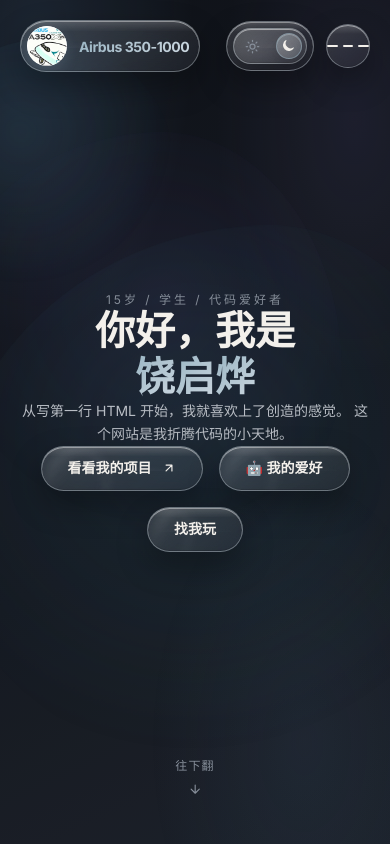
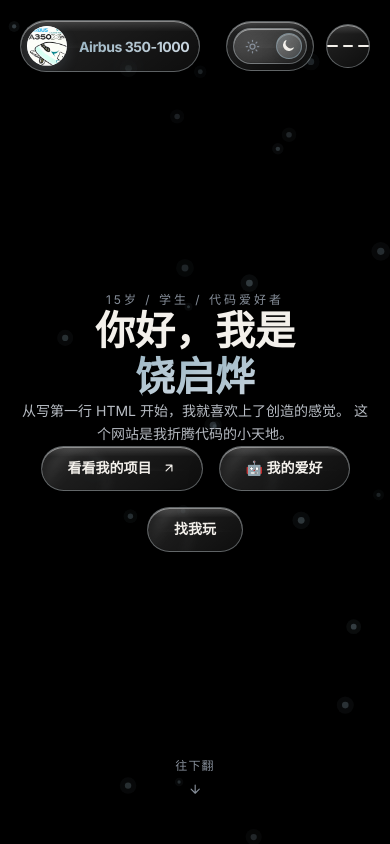
Before and after one commit to raoroger380/rogersite, a Next.js app: page / in a window 390 px wide. Built offline with nearby package versions, Linux system fonts and the light colour scheme.

Commit message:
perf: simplify monochrome background rendering

```diff
--- a/src/app/globals.css
+++ b/src/app/globals.css
@@ -2,9 +2,9 @@
 
 :root {
   color-scheme: light;
-  --bg-primary: #f4f1ec;
-  --bg-secondary: #ebe6df;
-  --bg-tertiary: #e1dcd2;
+  --bg-primary: #ffffff;
+  --bg-secondary: #ffffff;
+  --bg-tertiary: #ffffff;
   --accent: #477b89;
   --accent-soft: #6f9aa6;
   --accent-rgb: 71, 123, 137;
@@ -50,9 +50,9 @@
 
 :root[data-theme="dark"] {
   color-scheme: dark;
-  --bg-primary: #0f1218;
-  --bg-secondary: #161a22;
-  --bg-tertiary: #20262f;
+  --bg-primary: #000000;
+  --bg-secondary: #000000;
+  --bg-tertiary: #000000;
   --accent: #9bb6c4;
   --accent-soft: #cbd6df;
   --accent-rgb: 155, 182, 196;
@@ -2769,6 +2769,54 @@ body {
    pointer while using responsive emulation. */
 @media (max-width: 767px) {
   .liquid-particle-canvas {
+    display: block !important;
+    opacity: 0.64;
+    filter: none;
+  }
+}
+
+/* ===== Monochrome background field =====
+   Keep the page surface pure black or white. The accent is reserved for the
+   intentionally sparse particle layer, so glass surfaces and text remain the
+   visual hierarchy instead of competing with a full-screen gradient. */
+html,
+body {
+  background-color: var(--bg-primary) !important;
+}
+
+.liquid-background,
+.theme-transition-orb > .liquid-background {
+  background: var(--bg-primary) !important;
+}
+
+.liquid-background .liquid-atmosphere,
+.liquid-background .liquid-blob,
+.liquid-background .liquid-ambient-light,
+.liquid-background .liquid-noise {
+  opacity: 0 !important;
+  animation: none !important;
+}
+
+.liquid-particle-canvas {
+  display: block !important;
+  opacity: 0.92;
+  filter: drop-shadow(0 0 5px rgba(var(--accent-rgb), 0.24));
+}
+
+@media (max-width: 767px), (hover: none), (pointer: coarse) {
+  html,
+  body,
+  .liquid-background {
+    transition: none !important;
+  }
+
+  .liquid-particle-canvas {
+    display: block !important;
+    opacity: 0.64;
+    filter: none;
+  }
+
+  .liquid-background .cursor-ambient-light {
     display: none !important;
   }
 }
@@ -2809,7 +2857,9 @@ body {
 
 @media (max-width: 767px), (hover: none), (pointer: coarse) {
   .liquid-particle-canvas {
-    display: none !important;
+    display: block !important;
+    opacity: 0.64;
+    filter: none;
   }
 
   .liquid-background .cursor-ambient-light {
@@ -3128,9 +3178,9 @@ body {
 }
 
 .theme-transition-orb[data-transition-theme="light"] {
-  --bg-primary: #f4f1ec;
-  --bg-secondary: #ebe6df;
-  --bg-tertiary: #e1dcd2;
+  --bg-primary: #ffffff;
+  --bg-secondary: #ffffff;
+  --bg-tertiary: #ffffff;
   --accent: #477b89;
   --accent-soft: #6f9aa6;
   --accent-rgb: 71, 123, 137;
@@ -3157,9 +3207,9 @@ body {
 }
 
 .theme-transition-orb[data-transition-theme="dark"] {
-  --bg-primary: #0f1218;
-  --bg-secondary: #161a22;
-  --bg-tertiary: #20262f;
+  --bg-primary: #000000;
+  --bg-secondary: #000000;
+  --bg-tertiary: #000000;
   --accent: #9bb6c4;
   --accent-soft: #cbd6df;
   --accent-rgb: 155, 182, 196;
@@ -3337,7 +3387,9 @@ body {
 /* Final narrow viewport guard for responsive browser emulation. */
 @media (max-width: 767px) {
   .liquid-particle-canvas {
-    display: none !important;
+    display: block !important;
+    opacity: 0.64;
+    filter: none;
   }
 }
 
@@ -3743,6 +3795,8 @@ body {
 /* Final narrow viewport guard for responsive browser emulation. */
 @media (max-width: 767px) {
   .liquid-particle-canvas {
-    display: none !important;
-  }
-}
+    display: block !important;
+    opacity: 0.64;
+    filter: none;
+  }
+}
--- a/src/components/LiquidBackground.tsx
+++ b/src/components/LiquidBackground.tsx
@@ -51,9 +51,9 @@ export default function LiquidBackground() {
     const prefersReducedMotion = window.matchMedia(
       "(prefers-reduced-motion: reduce)",
     ).matches;
-    const finePointer = window.matchMedia(
-      "(hover: hover) and (pointer: fine)",
-    ).matches;
+    const finePointer =
+      window.innerWidth >= 768 &&
+      window.matchMedia("(hover: hover) and (pointer: fine)").matches;
     const cursorLight = root.querySelector<HTMLDivElement>("[data-cursor-light]");
     const particleCanvas = root.querySelector<HTMLCanvasElement>("[data-particle-canvas]");
     const particleContext = particleCanvas?.getContext("2d");
@@ -120,10 +120,13 @@ export default function LiquidBackground() {
     };
 
     const createParticles = () => {
-      const count = Math.min(
-        54,
-        Math.max(42, Math.round((canvasWidth * canvasHeight) / 19000)),
-      );
+      const compactViewport = !finePointer || canvasWidth < 768;
+      const count = compactViewport
+        ? 24
+        : Math.min(
+            54,
+            Math.max(42, Math.round((canvasWidth * canvasHeight) / 19000)),
+          );
       particles.length = 0;
       for (let index = 0; index < count; index += 1) {
         particles.push({
@@ -131,8 +134,12 @@ export default function LiquidBackground() {
           y: Math.random() * canvasHeight,
           vx: (Math.random() - 0.5) * 0.12,
           vy: (Math.random() - 0.5) * 0.12,
-          size: 1.15 + Math.random() * 2.1,
-          alpha: 0.22 + Math.random() * 0.2,
+          size: compactViewport
+            ? 1.5 + Math.random() * 2.2
+            : 1.15 + Math.random() * 2.1,
+          alpha: compactViewport
+            ? 0.34 + Math.random() * 0.24
+            : 0.22 + Math.random() * 0.2,
           phase: Math.random() * Math.PI * 2,
         });
       }
@@ -216,14 +223,6 @@ export default function LiquidBackground() {
 
     placeInitialBlobs();
 
-    // 触摸设备没有指针反馈，继续跑每帧的磁场/滚动计算只会增加合成压力。
-    // 移动端保留 CSS blob 形变即可，避免 iOS/Android 在 backdrop-filter 上闪烁。
-    if (!finePointer) {
-      if (cursorLight) cursorLight.remove();
-      if (particleCanvas) particleCanvas.style.display = "none";
-      return;
-    }
-
     if (!particleCanvas || !particleContext) return;
 
     particleCanvas.style.display = "block";
@@ -231,11 +230,27 @@ export default function LiquidBackground() {
     createParticles();
     refreshParticleTheme();
 
-    const themeObserver = new MutationObserver(refreshParticleTheme);
+    const themeObserver = new MutationObserver(() => {
+      refreshParticleTheme();
+      if (!finePointer) drawParticles();
+    });
     themeObserver.observe(document.documentElement, {
       attributes: true,
       attributeFilter: ["data-theme"],
     });
+
+    // 触摸设备只绘制一帧低密度装饰粒子，不启动 RAF、指针物理或光晕跟随。
+    // 这样移动端能保留一点空间层次，同时避免主题切换和 backdrop-filter 叠加闪烁。
+    if (!finePointer) {
+      if (cursorLight) cursorLight.remove();
+      drawParticles();
+      window.addEventListener("resize", resizeParticleCanvas, { passive: true });
+
+      return () => {
+        themeObserver.disconnect();
+        window.removeEventListener("resize", resizeParticleCanvas);
+      };
+    }
 
     const onHashChange = () => {
       scrollTarget = getPageDepth();
```
